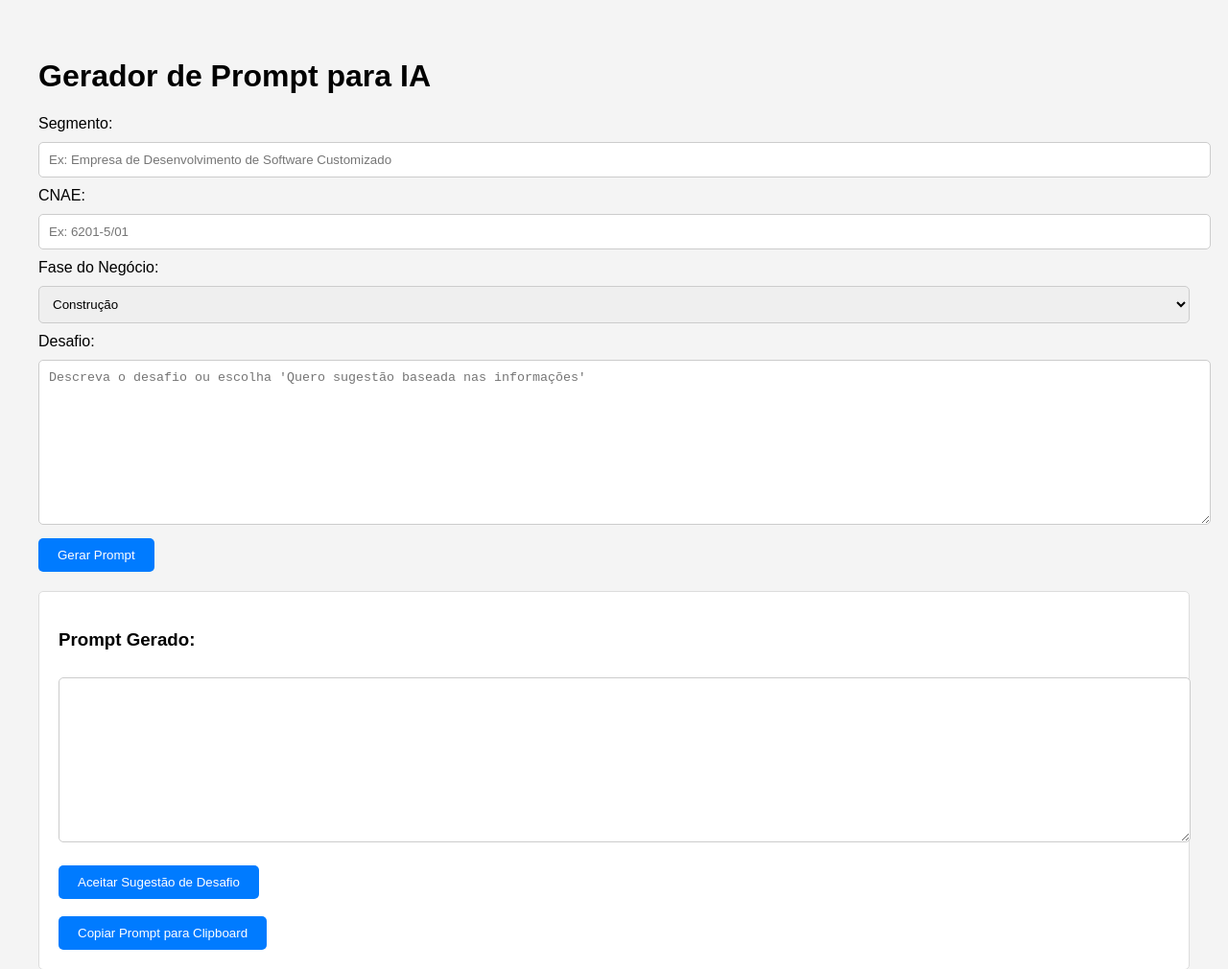
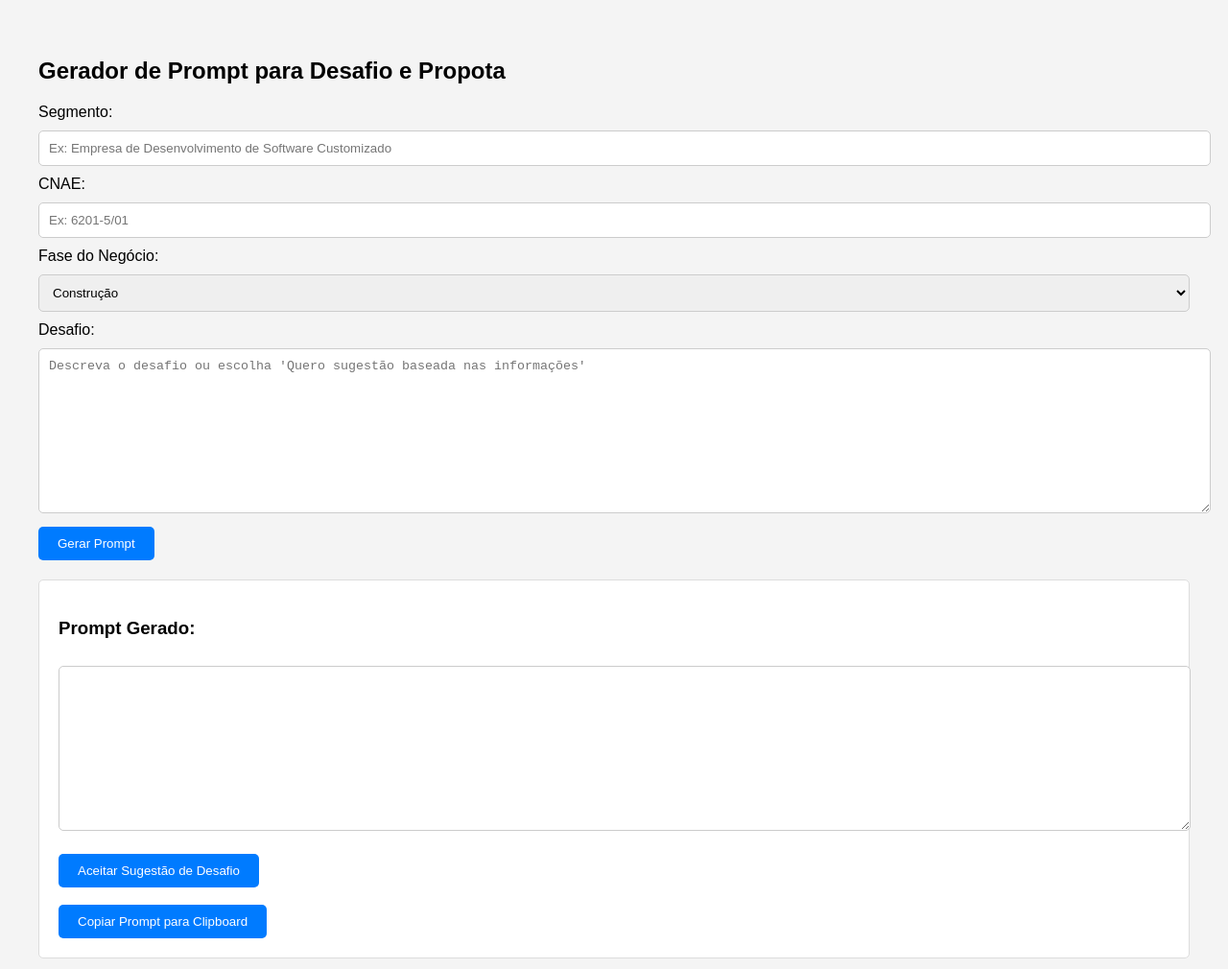
Before and after one commit to sobralfreenat/gerador_de_prompt__segmento_desafio, a plain HTML site: page index.html in a window 1280 px wide. Shown: the top 1010 px of the page at 96% size. Drawn offline with Linux system fonts and the light colour scheme.

Commit message:
Update index.html

```diff
--- a/index.html
+++ b/index.html
@@ -46,7 +46,7 @@
 </head>
 <body>
 
-<h1>Gerador de Prompt para IA</h1>
+<h2>Gerador de Prompt para Desafio e Propota</h2>
 
 <form id="form">
     <label for="segmento">Segmento:</label>
```
